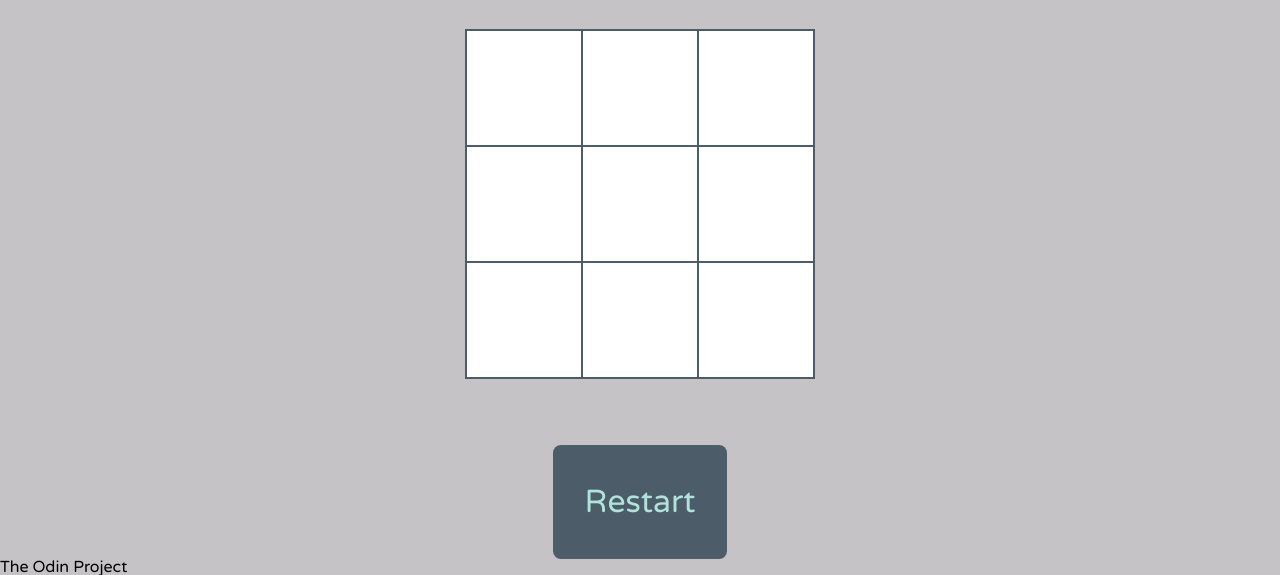
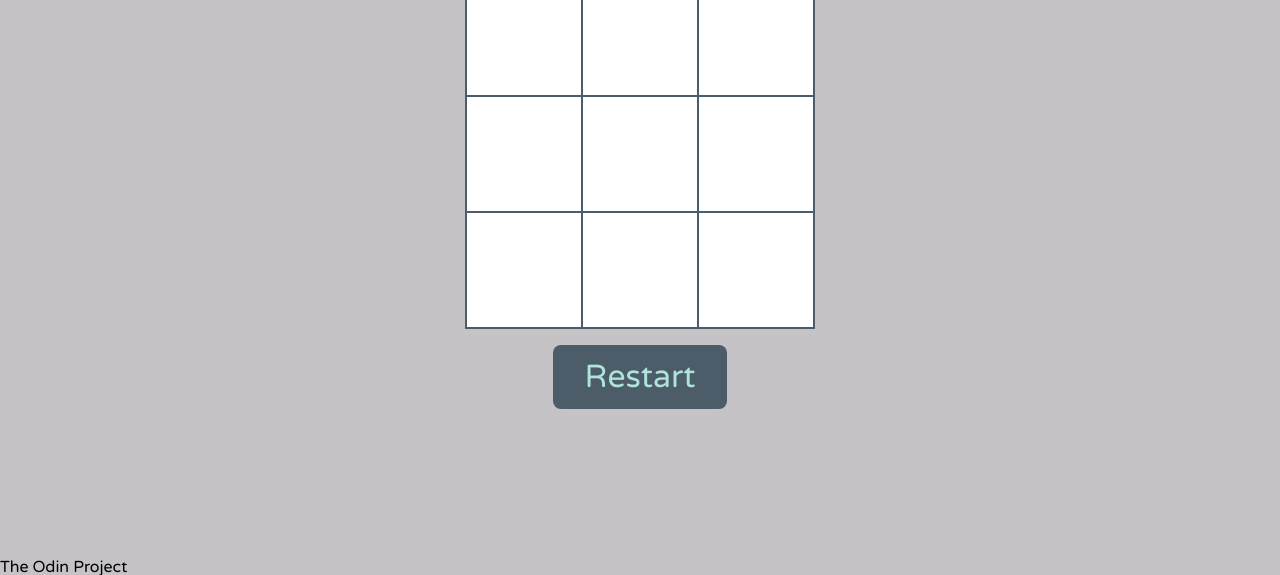
Before and after one commit to itsEmadK/odin-tic-tac-toe, a plain HTML site: page index.html in a window 1280 px wide. Shown: the part 225-800 px from the top of the page. Drawn offline with Linux system fonts and the light colour scheme.

Commit message:
Prevent main items from stretching whie zooming out

```diff
--- a/style.css
+++ b/style.css
@@ -121,6 +121,8 @@ body {
 
 main {
     display: grid;
+    align-items: start;
+    align-content: start;
 }
 
 button.restart {
```
